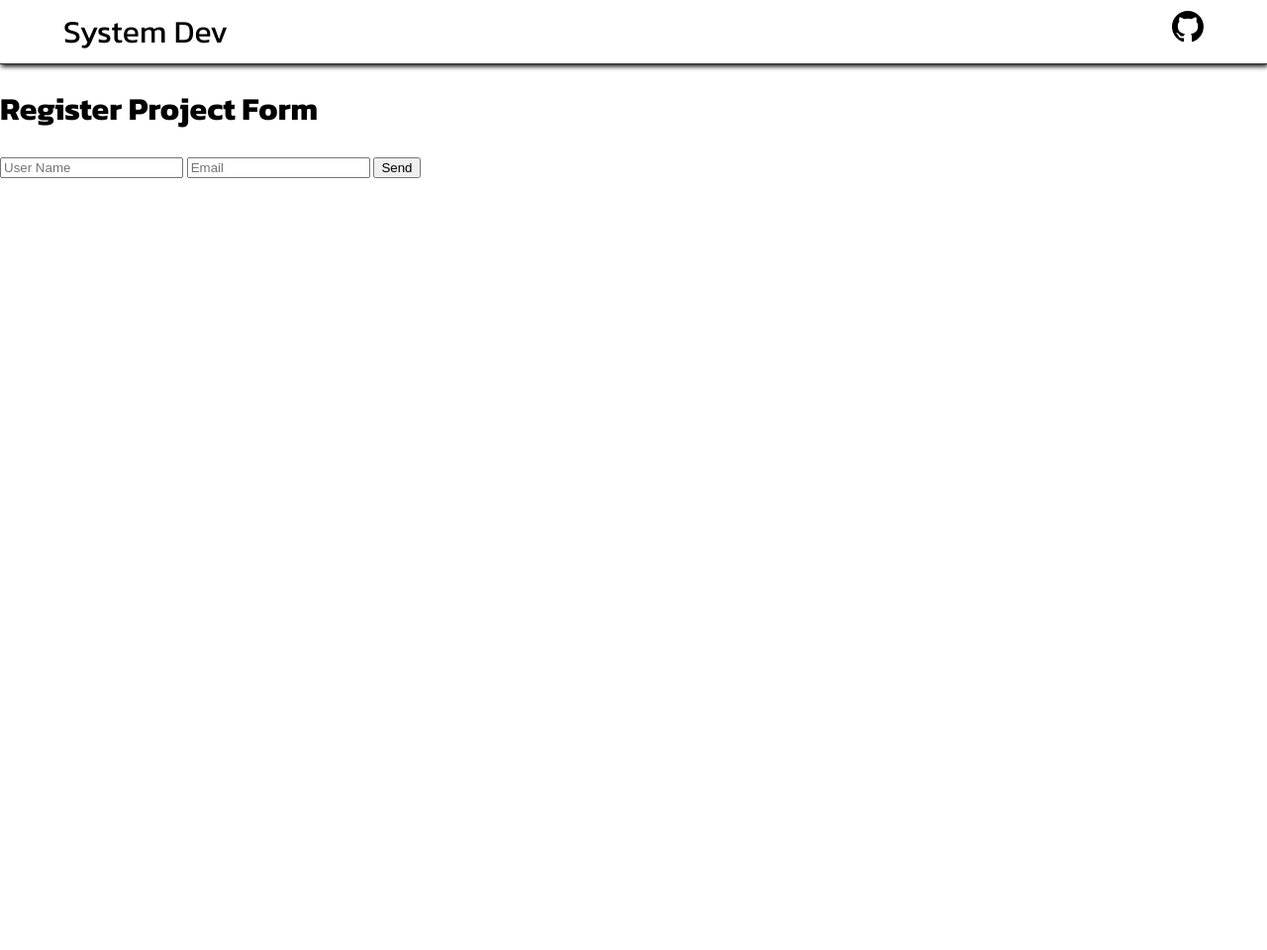
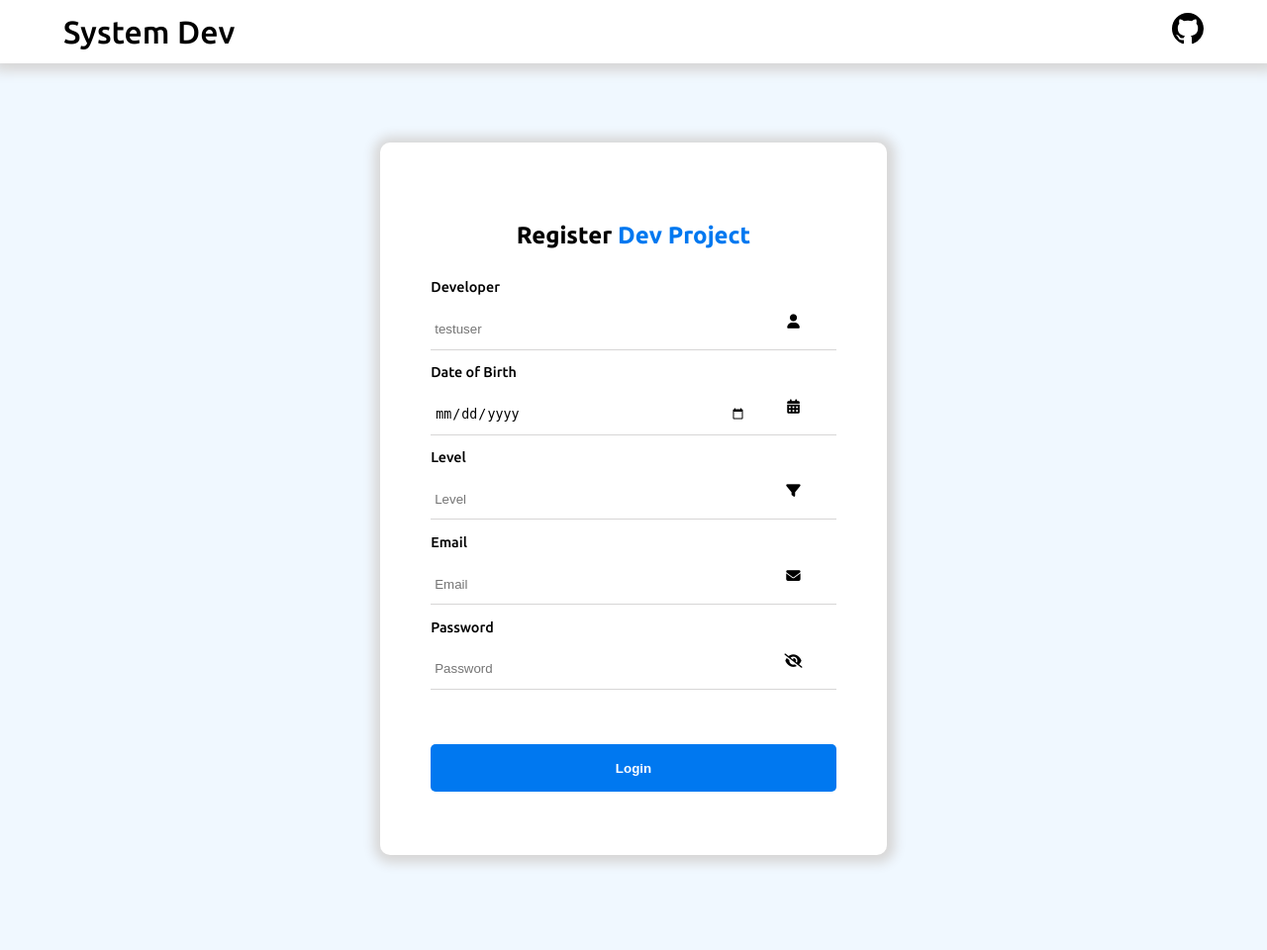
Before and after one commit to tiago-xavier-braga/SystemDevIFNMG, a PHP site: page /public/templates/forms/formProject.php in a window 1280 px wide. Shown: the whole page at 99% size. Before the commit the page ends 180 px from the top, so only its background shows below. Run offline with PHP 8.4, Linux system fonts and the light colour scheme; some libraries are stand-ins or nearby versions.

Commit message:
Create style forms

```diff
--- a/public/css/adminPage.css
+++ b/public/css/adminPage.css
@@ -1,7 +1,7 @@
 table {
     font-family: arial, sans-serif;
     border-collapse: collapse;
-    width: 100%;
+    width: 40%;
   }
 
   td, th {
--- a/public/css/base/header.css
+++ b/public/css/base/header.css
@@ -2,7 +2,13 @@
 :root{
     /* Color Theme Swatches in Hex */
     --font-family: 'Kanit', sans-serif;
-
+    --blue-color: #0078F0;
+    --font-color: #333;
+    --bg-main: #f0f8ff;
+    --bg-container: #fff;
+    --bd-shadow: #d7d6d6;
+    --bg-cancel: #CBE019;
+    --bg-error: #E02519
 }
 
 body{
@@ -17,8 +23,9 @@ body{
     justify-content: space-between;
     width: 100%;
     height: 4rem;
-    border-bottom: 1px solid #333;
-    box-shadow: 1px 2px 5px;
+    box-shadow: 1px 1px 12px 7px var(--bd-shadow);
+    background-color: var(--bg-container);
+    position: relative;
 }
 .navbar a{
     color: var(--font-title-color);
--- /dev/null
+++ b/public/css/form.css
@@ -0,0 +1,116 @@
+@import url('https://fonts.googleapis.com/css2?family=Ubuntu:wght@300;500;700&display=swap');
+:root{
+    --blue-color: #0078F0;
+    --font-color: #333;
+    --bg-main: #f0f8ff;
+    --bg-container: #fff;
+    --bd-shadow: #d7d6d6;
+    --bg-cancel: #CBE019;
+    --bg-error: #E02519;
+}
+body{
+    height: 120vh;
+    width: 100%;
+    margin: 0;
+    background-color: var(--bg-main);
+    font-family: 'Ubuntu', sans-serif;
+}
+form{
+    display: flex;
+    align-items: center;
+    justify-content: center;
+    height: 80vh;
+    width: 100%;
+    margin-top: 15vh;
+}
+.container{
+    display: flex;
+    flex-direction: column;
+    align-items: center;
+    justify-content: center;
+    height: 90vh;
+    width: 90%;
+    border-radius: 10px;
+    box-shadow: 1px 1px 12px 7px var(--bd-shadow);
+    background-color: var(--bg-container);
+}
+.divDefault{
+    display: flex;
+    align-items: center;
+    justify-content: center;
+    width: 100%;
+
+}
+.boxTitle h1{
+    font-size: x-large;
+}
+.boxTitle .boldWord{
+    color: var(--blue-color);
+}
+.boxSubtitle p{
+    font-size: 1rem;
+}
+.boxInput{
+    flex-direction: column;
+}
+.inputConfig{
+    display: flex;
+    flex-direction: column;
+    width: 100%;
+}
+.inputConfig p{
+    width: 80%;
+    text-align: start;
+    font-size: 0.9rem;
+}
+.inputLine{
+    display: flex;
+    align-items: center;
+    justify-content: center;
+    flex-direction: row;
+    width: 80%;
+    border-bottom: 1px solid var(--bd-shadow);
+}
+.inputLine input{
+    width: 80%;
+    height: 4vh;
+    padding: 4px;
+    outline: none;
+    border: none;
+    text-align: start;
+}
+.inputLine p{
+    width: 20%;
+    height: 4vh;
+    padding: 4px;
+    margin: 0;
+    text-align: center;
+    cursor: pointer;
+}
+.boxButton{
+    flex-direction: column;
+    margin-top: 6%;
+    width: 80%;
+}
+.boxButton input{
+    width: 100%;
+    height: 6vh;
+    margin-top: 6%;
+    font-weight: 700;
+    color: #fff;
+    outline: none;
+    border: none;
+    border-radius: 5px;
+}
+.login{
+    background-color: var(--blue-color);
+}
+.cancel{
+    background-color: var(--bg-cancel);
+}
+
+@media only screen and (min-width: 768px){
+    .container{
+        width: 40%;
+    }
+}
--- a/public/templates/forms/formProject.php
+++ b/public/templates/forms/formProject.php
@@ -5,6 +5,8 @@
     <meta http-equiv="X-UA-Compatible" content="IE=edge">
     <meta name="viewport" content="width=device-width, initial-scale=1.0">
     <link rel="stylesheet" href="../../css/base/header.css">
+    <link rel="stylesheet" href="../../css/form.css">
+    <script src="https://kit.fontawesome.com/8ceb46e887.js" crossorigin="anonymous"></script>
     <title>Register Project</title>
 </head>
 <body>
@@ -12,12 +14,53 @@
         require_once '../base/header.php';
     ?>
     <main>
-        <h1>Register Project Form</h1>
-        <form action="../registers/registerProject.php" method="get">
-            <div class="contentForm">
-                <input type="text" name="name" id="name" placeholder="User Name">
-                <input type="email" name="email" id="email" placeholder="Email">
-                <button type="submit">Send</button>
+        <form action="../registers/registerDev.php" method="get">
+            <div class="container">
+                <div class="boxTitle divDefault">
+                    <h1>Register <e class="boldWord">Dev Project</e></h1>
+                </div>
+
+                <div class="boxInput divDefault">
+                    <div class="inputConfig divDefault">
+                        <p>Developer</p>
+                        <div class="inputLine" id="inputLineUser">
+                            <input type="text" name="name" id="name" placeholder="testuser">
+                            <p><i class="fa-solid fa-user"></i></p>
+                        </div>
+                    </div>
+                    <div class="inputConfig divDefault">
+                        <p>Date of Birth</p>
+                        <div class="inputLine">
+                            <input type="date" name="birth" placeholder="Date of Birth">
+                            <p><i class="fa-solid fa-calendar-days"></i></p>
+                        </div>
+                    </div>
+                    <div class="inputConfig divDefault">
+                        <p>Level</p>
+                        <div class="inputLine">
+                            <input type="text" name="level" id="level" placeholder="Level">
+                            <p><i class="fa-solid fa-filter"></i></p>
+                        </div>
+                    </div>
+                    <div class="inputConfig divDefault">
+                        <p>Email</p>
+                        <div class="inputLine">
+                            <input type="email" name="email" id="email" placeholder="Email" maxlength="250">
+                            <p><i class="fa-solid fa-envelope"></i></p>
+                        </div>
+                    </div>
+                    <div class="inputConfig divDefault">
+                        <p>Password</p>
+                        <div class="inputLine" id="inputLinePassword">
+                        <input type="text" name="password" id="password" placeholder="Password" maxlength="64">
+                            <p onclick="viewPassword()"><i id="eye"class="fa-solid fa-eye-slash"></i></p>
+                            <!--<i class="fa-solid fa-eye"></i>-->
+                        </div>
+                    </div>
+                </div>
+                <div class="boxButton divDefault">
+                    <input type="submit" value="Login" class="login"">
+                </div>
             </div>
         </form>
     </main>
--- a/public/templates/registers/registerDev.php
+++ b/public/templates/registers/registerDev.php
@@ -46,10 +46,8 @@
         $idArray = R::store($developer);
 
         echo "<p>ID: $idArray</p>";
-
-        echo "<a href='listUser.php?id={$idArray}'>List Users</a>";
     ?>
-        <h2>User register</h2>
+        <h2>Developer register</h2>
     </main>
     <footer>
         <p>Tiago Braga TXB</p>
```
Also changed, not shown: public/templates/adminPage.php (+20 -5 lines), public/templates/forms/formDev.php (+67 -5 lines).
